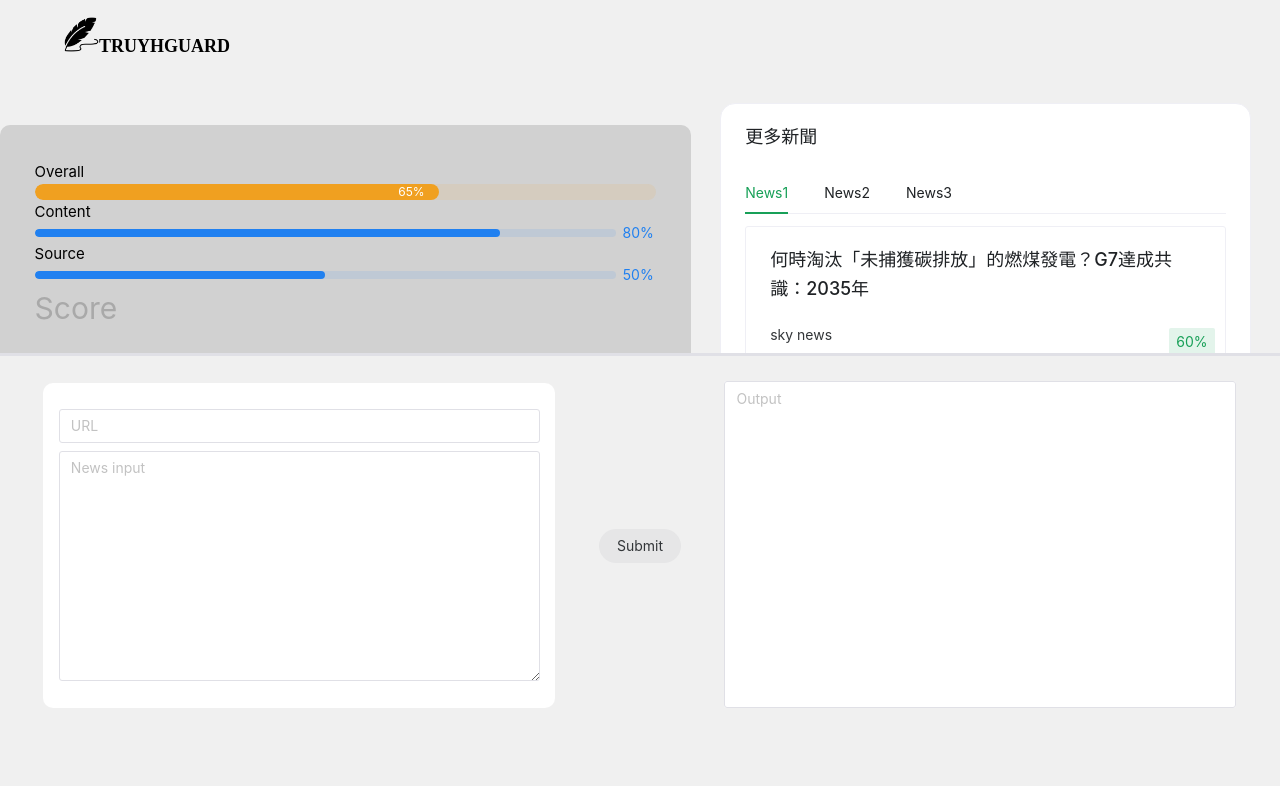
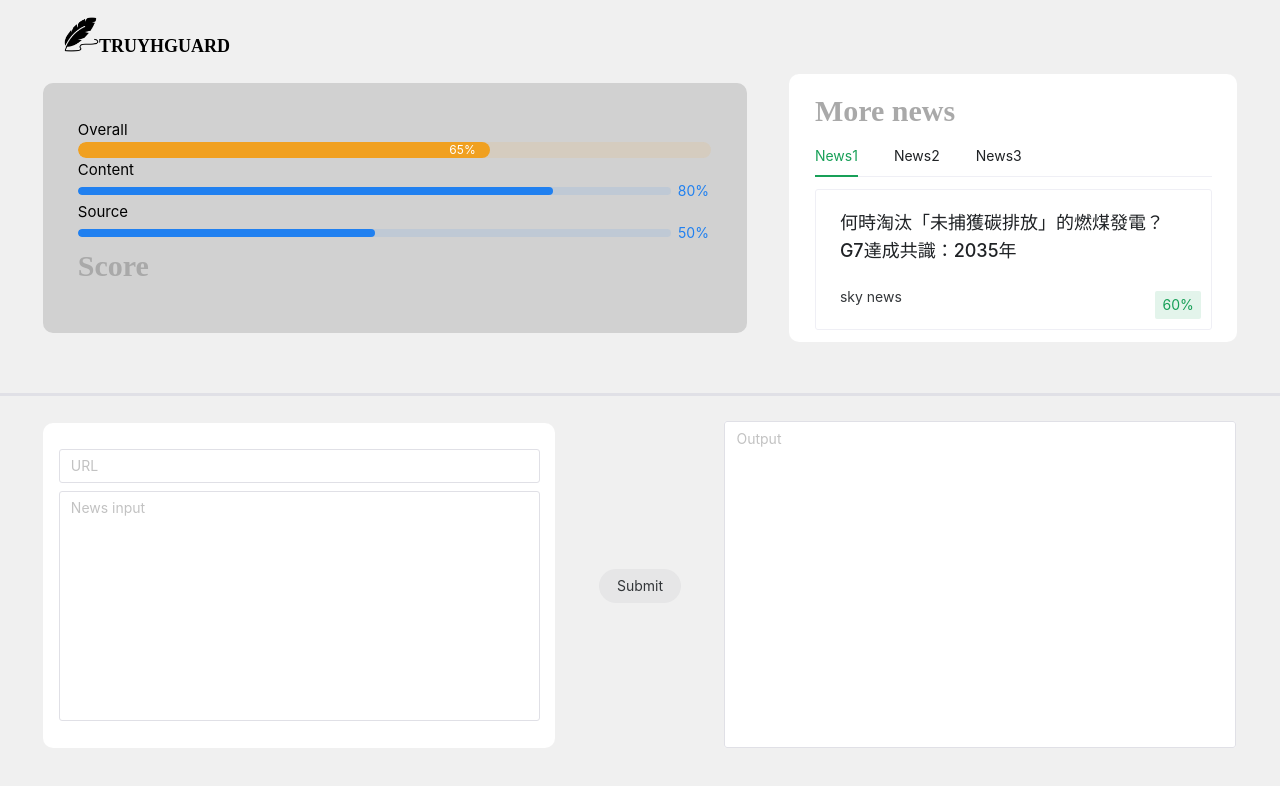
Before and after one commit to happypepii/NewsCheckSFC, a Vue app: page / in a window 1280 px wide. Shown: the top 786 px of the page. Built offline with nearby package versions, Linux system fonts and the light colour scheme.

Commit message:
input autosize

```diff
--- a/src/App.vue
+++ b/src/App.vue
@@ -36,7 +36,7 @@ import Input from "./components/input.vue";
 import Output from "./components/output.vue";
 
 import { ref } from "vue";
-const split = ref(0.35);
+const split = ref(0.4);
 watch(split, (newValue, oldValue) => {
   console.log("Split value changed:", newValue);
 });
@@ -60,14 +60,16 @@ watch(split, (newValue, oldValue) => {
 }
 .scoreBar {
   width: 55%;
+  min-height: 250px;
   border-radius: 10px;
   background-color: #d1d1d1;
 }
 .news {
-  min-width: 35%;
+  width: 35%;
+  min-height: 250px;
   border-radius: 10px;
-  /* background-color: #d1d1d1; */
-  /* background-color: white; */
+  background-color: white;
+  padding: 1% 2%;
 }
 .InputArea {
   width: 40%;
--- a/src/components/input.vue
+++ b/src/components/input.vue
@@ -12,6 +12,9 @@
           v-model:value="textareaValue"
           placeholder="News input"
           class="custom2"
+          :autosize="{
+            maxRows:22
+          }"
         />
       </n-space>
     </div>
@@ -48,7 +51,7 @@
 
   .custom2 {
     width: 100%;
-    height: 230px;
+    min-height: 230px;
   }
 
   </style>
--- a/src/components/news.vue
+++ b/src/components/news.vue
@@ -1,5 +1,6 @@
 <template>
-    <n-card title="更多新聞" style="margin: 5% 5%; max-width: 90%; border-radius: 15px;">
+    <div class="news_container">
+    <h1>More news</h1>
     <n-tabs type="line" animated>
       <n-tab-pane name="News1" tab="News1">
         <n-card title="何時淘汰「未捕獲碳排放」的燃煤發電？G7達成共識：2035年" >
@@ -20,13 +21,18 @@
         </n-card>
       </n-tab-pane>
     </n-tabs>
-  </n-card>
+  </div>
   </template>
 
   <script setup>
   </script>
 
 <style scoped>
+h1{
+  color: darkgray;
+  font-weight: bold;
+  font-family: 'Times New Roman', Times, serif;
+}
 .tag {
   position: absolute; /* Set position to absolute */
   bottom: 10px; /* Adjust as needed */
--- a/src/components/score.vue
+++ b/src/components/score.vue
@@ -54,5 +54,7 @@ export default defineComponent({
 }
 h1{
   color: darkgray;
+  font-weight: bold;
+  font-family: 'Times New Roman', Times, serif;
 }
 </style>
```
